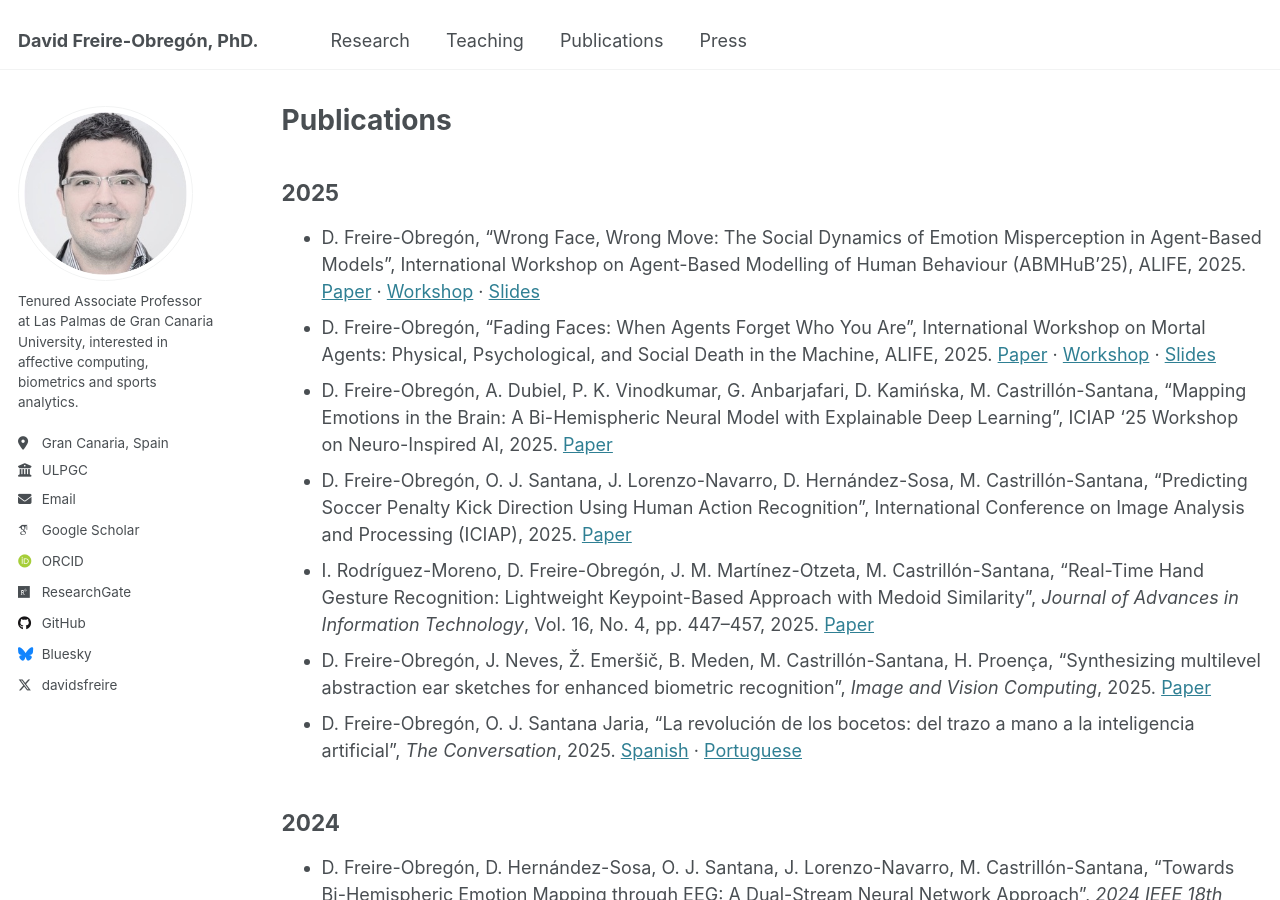
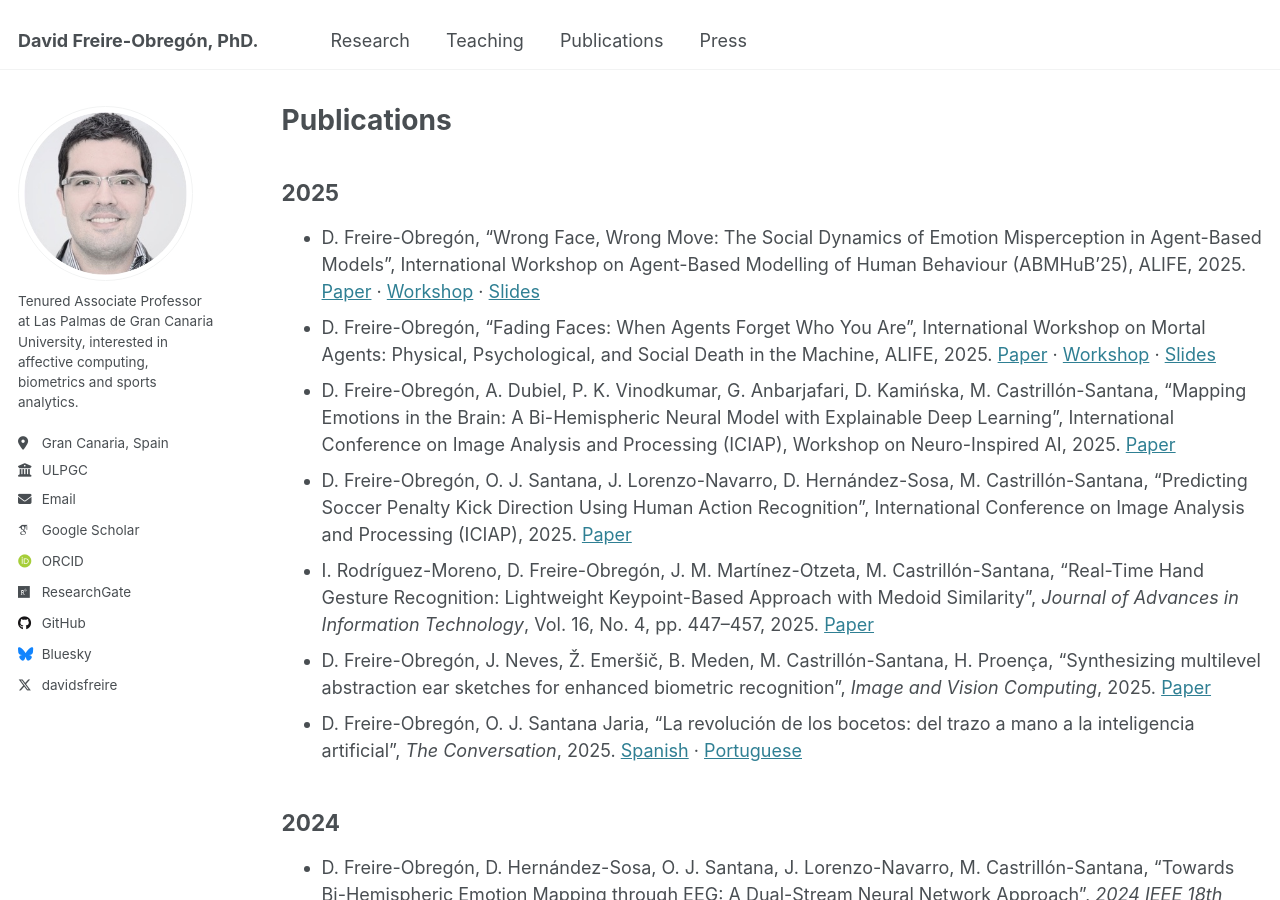
Before and after one commit to davidfreire/davidfreire.github.io, a Jekyll site: the page built from _pages/publications.md, in a window 1280 px wide and 900 px high. Built offline with Jekyll 4.4.1, drawn with Linux system fonts in a browser that asks for light colours; some web fonts are replaced.

Commit message:
Update publication details for 2025

```diff
--- a/_pages/publications.md
+++ b/_pages/publications.md
@@ -13,7 +13,7 @@ redirect_from:
 ## 2025
 - D. Freire-Obregón, "Wrong Face, Wrong Move: The Social Dynamics of Emotion Misperception in Agent-Based Models", International Workshop on Agent-Based Modelling of Human Behaviour (ABMHuB'25), ALIFE, 2025. <a href="https://arxiv.org/abs/2509.00080" target="_blank">Paper</a> · <a href="http://abmhub.cs.ucl.ac.uk/2025/" target="_blank">Workshop</a> · <a href="https://github.com/davidfreire/davidfreire.github.io/raw/master/files/2025_ABMHuB.pdf" target="_blank" download>Slides</a>
 - D. Freire-Obregón, "Fading Faces: When Agents Forget Who You Are", International Workshop on Mortal Agents: Physical, Psychological, and Social Death in the Machine, ALIFE, 2025. <a href="https://zenodo.org/records/17233750" target="_blank">Paper</a> · <a href="https://sites.google.com/kyoto-u.ac.jp/mortalagents2025" target="_blank">Workshop</a> · <a href="https://github.com/davidfreire/davidfreire.github.io/raw/master/files/2025_Mortal_Agents_Fading_Faces.pdf" target="_blank" download>Slides</a>
-- D. Freire-Obregón, A. Dubiel, P. K. Vinodkumar, G. Anbarjafari, D. Kamińska, M. Castrillón-Santana, "Mapping Emotions in the Brain: A Bi-Hemispheric Neural Model with Explainable Deep Learning", ICIAP '25 Workshop on Neuro-Inspired AI, 2025. <a href="https://arxiv.org/abs/2507.12625" target="_blank">Paper</a>
+- D. Freire-Obregón, A. Dubiel, P. K. Vinodkumar, G. Anbarjafari, D. Kamińska, M. Castrillón-Santana, "Mapping Emotions in the Brain: A Bi-Hemispheric Neural Model with Explainable Deep Learning", International Conference on Image Analysis and Processing (ICIAP), Workshop on Neuro-Inspired AI, 2025. <a href="https://arxiv.org/abs/2507.12625" target="_blank">Paper</a>
 - D. Freire-Obregón, O. J. Santana, J. Lorenzo-Navarro, D. Hernández-Sosa, M. Castrillón-Santana, "Predicting Soccer Penalty Kick Direction Using Human Action Recognition", International Conference on Image Analysis and Processing (ICIAP), 2025. <a href="https://arxiv.org/abs/2507.12617" target="_blank">Paper</a>
 - I. Rodríguez-Moreno, D. Freire-Obregón, J. M. Martínez-Otzeta, M. Castrillón-Santana, "Real-Time Hand Gesture Recognition: Lightweight Keypoint-Based Approach with Medoid Similarity", *Journal of Advances in Information Technology*, Vol. 16, No. 4, pp. 447–457, 2025. <a href="https://www.jait.us/show-253-1668-1.html" target="_blank">Paper</a>
 - D. Freire-Obregón, J. Neves, Ž. Emeršič, B. Meden, M. Castrillón-Santana, H. Proença, "Synthesizing multilevel abstraction ear sketches for enhanced biometric recognition", *Image and Vision Computing*, 2025. <a href="https://www.sciencedirect.com/science/article/pii/S0262885625000125" target="_blank">Paper</a>
```
